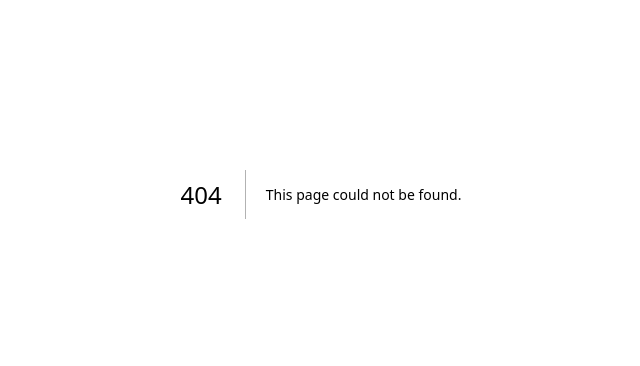
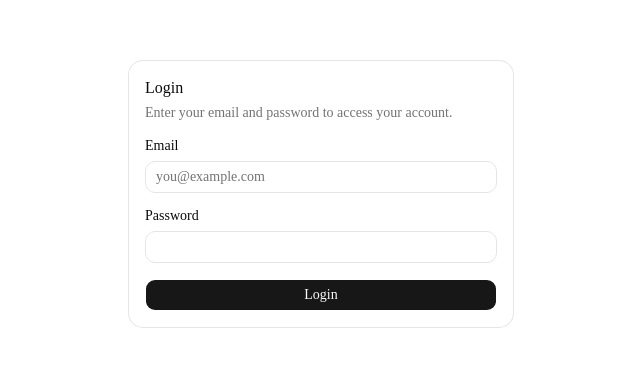
Before and after one commit to NishantMandhare/export-management-system, a Next.js app: page /login in a window 1280 px wide. Before the commit this address had no page. Shown: the part 206-572 px from the top of the page, without its empty margins (319-959 px from the left). Built offline with nearby package versions, Linux system fonts and the light colour scheme; no server answers.

Commit message:
feat: add login page with Server Action, useActionState, and secure admin seed script

```diff
--- /dev/null
+++ b/app/login/page.tsx
@@ -0,0 +1,63 @@
+"use client";
+
+import { useActionState } from "react";
+import { loginAction } from "@/lib/actions";
+import { Button } from "@/components/ui/button";
+import { Input } from "@/components/ui/input";
+import { Label } from "@/components/ui/label";
+import {
+    Card,
+    CardHeader,
+    CardTitle,
+    CardDescription,
+    CardContent,
+} from "@/components/ui/card";
+
+export default function LoginPage() {
+    const [errorMessage, formAction, isPending] = useActionState(
+        loginAction,
+        undefined
+    );
+
+    return (
+        <div className="flex min-h-screen items-center justify-center bg-background">
+            <Card className="w-full max-w-sm">
+                <CardHeader>
+                    <CardTitle>Login</CardTitle>
+                    <CardDescription>
+                        Enter your email and password to access your account.
+                    </CardDescription>
+                </CardHeader>
+                <CardContent>
+                    <form action={formAction} className="space-y-4">
+                        <div className="space-y-2">
+                            <Label htmlFor="email">Email</Label>
+                            <Input
+                                id="email"
+                                name="email"
+                                type="email"
+                                placeholder="you@example.com"
+                                required
+                            />
+                        </div>
+                        <div className="space-y-2">
+                            <Label htmlFor="password">Password</Label>
+                            <Input
+                                id="password"
+                                name="password"
+                                type="password"
+                                required
+                            />
+                        </div>
+                        {errorMessage && (
+                            <p className="text-sm text-destructive">{errorMessage}</p>
+                        )}
+                        <Button type="submit" className="w-full" disabled={isPending}>
+                            {isPending ? "Logging in..." : "Login"}
+                        </Button>
+                    </form>
+                </CardContent>
+            </Card>
+        </div>
+    );
+}
--- /dev/null
+++ b/create-admin.ts
@@ -0,0 +1,35 @@
+import "dotenv/config";
+import { prisma } from "@/lib/prisma";
+import bcrypt from "bcryptjs";
+
+async function main() {
+    const email = process.argv[2];
+    const password = process.argv[3];
+    const name = process.argv[4];
+
+    if (!email || !password || !name) {
+        console.error("Usage: npx tsx create-admin.ts <email> <password> <name>");
+        process.exit(1);
+    }
+
+    const hashedPassword = await bcrypt.hash(password, 10);
+
+    const admin = await prisma.user.create({
+        data: {
+            name,
+            email,
+            password: hashedPassword,
+            role: "ADMIN",
+        },
+    });
+
+    console.log("Admin user created:", admin.email);
+}
+
+main()
+    .catch((error) => {
+        console.error(error);
+    })
+    .finally(async () => {
+        await prisma.$disconnect();
+    });
--- /dev/null
+++ b/lib/actions.ts
@@ -0,0 +1,22 @@
+"use server";
+
+import { signIn } from "@/auth";
+import { AuthError } from "next-auth";
+
+export async function loginAction(
+    prevState: string | undefined,
+    formData: FormData
+): Promise<string | undefined> {
+    try {
+        await signIn("credentials", {
+            email: formData.get("email"),
+            password: formData.get("password"),
+            redirectTo: "/",
+        });
+    } catch (error) {
+        if (error instanceof AuthError) {
+            return "Invalid email or password.";
+        }
+        throw error;
+    }
+}
--- a/package.json
+++ b/package.json
@@ -36,6 +36,7 @@
     "eslint-config-next": "16.3.4",
     "prisma": "^7.10.0",
     "tailwindcss": "^4",
+    "tsx": "^4.23.13",
     "typescript": "^5"
   }
 }
```
Also changed, not shown: 1 other file (tests, documents, lock files or other folders).
